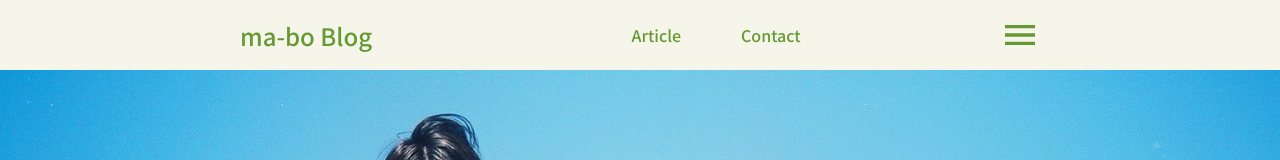
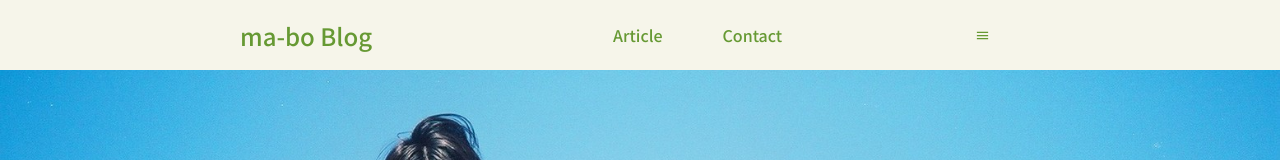
Before and after one commit to daichanstudio/mabo-blog, a Next.js app: page / in a window 1280 px wide. Shown: the top 160 px of the page. Built offline with nearby package versions, Linux system fonts and the light colour scheme.

Commit message:
ハンバーガーメニューを追加

```diff
--- a/package.json
+++ b/package.json
@@ -23,6 +23,7 @@
     "raw-loader": "^4.0.2",
     "react": "17.0.2",
     "react-dom": "17.0.2",
+    "react-hamburgers": "^1.0.0",
     "react-helmet": "^6.1.0",
     "react-icons": "^4.2.0",
     "react-markdown": "^5.0.3",
--- /dev/null
+++ b/src/components/hambuger.js
@@ -0,0 +1,135 @@
+import React from 'react';
+import clsx from 'clsx';
+import { makeStyles, useTheme } from '@material-ui/core/styles';
+import Drawer from '@material-ui/core/Drawer';
+
+import List from '@material-ui/core/List';
+import Typography from '@material-ui/core/Typography';
+import Divider from '@material-ui/core/Divider';
+import IconButton from '@material-ui/core/IconButton';
+import MenuIcon from '@material-ui/icons/Menu';
+import ChevronLeftIcon from '@material-ui/icons/ChevronLeft';
+import ChevronRightIcon from '@material-ui/icons/ChevronRight';
+import ListItem from '@material-ui/core/ListItem';
+import ListItemIcon from '@material-ui/core/ListItemIcon';
+import ListItemText from '@material-ui/core/ListItemText';
+import InboxIcon from '@material-ui/icons/MoveToInbox';
+import MailIcon from '@material-ui/icons/Mail';
+import InstagramIcon from '@material-ui/icons/Instagram';
+
+const drawerWidth = 240;
+
+const useStyles = makeStyles((theme) => ({
+  root: {
+    display: 'flex',
+  },
+
+  appBarShift: {
+    width: `calc(100% - ${drawerWidth}px)`,
+    transition: theme.transitions.create(['margin', 'width'], {
+      easing: theme.transitions.easing.easeOut,
+      duration: theme.transitions.duration.enteringScreen,
+    }),
+    marginRight: drawerWidth,
+  },
+  title: {
+    flexGrow: 1,
+  },
+  hide: {
+    display: 'none',
+  },
+  drawer: {
+    width: drawerWidth,
+    flexShrink: 0,
+  },
+  drawerPaper: {
+    width: drawerWidth,
+  },
+
+  content: {
+    flexGrow: 1,
+    padding: theme.spacing(3),
+    transition: theme.transitions.create('margin', {
+      easing: theme.transitions.easing.sharp,
+      duration: theme.transitions.duration.leavingScreen,
+    }),
+    marginRight: -drawerWidth,
+  },
+  contentShift: {
+    transition: theme.transitions.create('margin', {
+      easing: theme.transitions.easing.easeOut,
+      duration: theme.transitions.duration.enteringScreen,
+    }),
+    marginRight: 0,
+  },
+}));
+
+export default function PersistentDrawerRight() {
+  const classes = useStyles();
+  const theme = useTheme();
+  const [open, setOpen] = React.useState(false);
+
+  const handleDrawerOpen = () => {
+    setOpen(true);
+  };
+
+  const handleDrawerClose = () => {
+    setOpen(false);
+  };
+
+  return (
+    <div className={classes.root}>
+
+
+
+
+          <IconButton
+            color="inherit"
+            aria-label="open drawer"
+            edge="end"
+            onClick={handleDrawerOpen}
+            className={clsx(open && classes.hide)}
+
+          >
+            <MenuIcon style={{marginRight: '2px'}}/>
+          </IconButton>
+
+
+      <main
+        className={clsx(classes.content, {
+          [classes.contentShift]: open,
+        })}
+      >
+        <div className={classes.drawerHeader} />
+
+
+      </main>
+      <Drawer
+        className={classes.drawer}
+        variant="persistent"
+        anchor="right"
+        open={open}
+        classes={{
+          paper: classes.drawerPaper,
+        }}
+      >
+        <div className={classes.drawerHeader}>
+          <IconButton onClick={handleDrawerClose}>
+            {theme.direction === 'rtl' ? <ChevronLeftIcon /> : <ChevronRightIcon />}
+          </IconButton>
+        </div>
+
+
+
+        <List>
+          {['Article', 'Contact'].map((text, index) => (
+            <ListItem button key={text}>
+              <ListItemIcon>{index % 2 === 0 ? <InboxIcon /> : <MailIcon />}</ListItemIcon>
+              <ListItemText primary={text} />
+            </ListItem>
+          ))}
+        </List>
+      </Drawer>
+    </div>
+  );
+}
--- a/src/components/header.js
+++ b/src/components/header.js
@@ -4,6 +4,7 @@
 import MenuIcon from '@material-ui/icons/Menu';
 import { makeStyles, createStyles} from '@material-ui/styles';
 // import Dropdown from './dropdown'
+import Ham from './hambuger';
 
 
 
@@ -33,10 +34,12 @@
             <ul>
               <li><Link href="/blog"><a>Article</a></Link></li>
               <li><Link href="/contact"><a>Contact</a></Link></li>
+
             </ul>
 
-            <MenuIcon className={classes.button}/>
+            {/* <MenuIcon className={classes.button}/> */}
 {/* <Dropdown/> */}
+           <Ham/>
           </div>
 
 
--- a/src/styles/singleBlog.module.scss
+++ b/src/styles/singleBlog.module.scss
@@ -21,6 +21,7 @@
     justify-content: center;
     gap: 2rem;
     margin-top: 5rem;
+
     @extend %container;
     @media (max-width: $break-s){ flex-wrap: wrap; }
     .linkCard {
```
Also changed, not shown: 1 other file (tests, documents, lock files or other folders).
